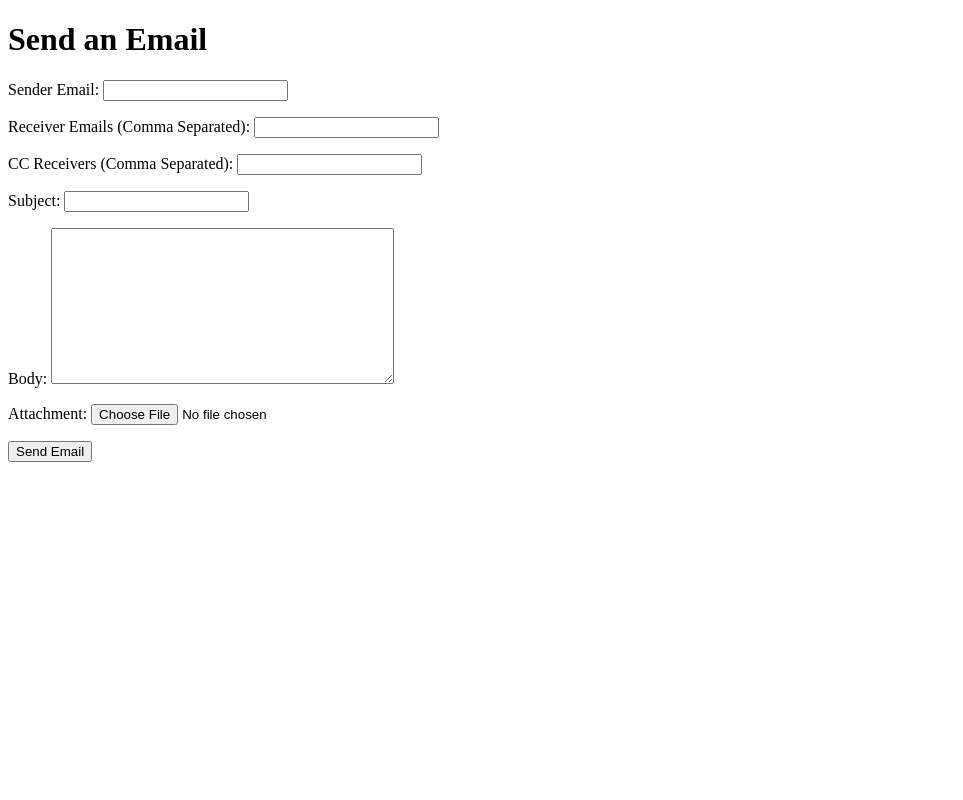
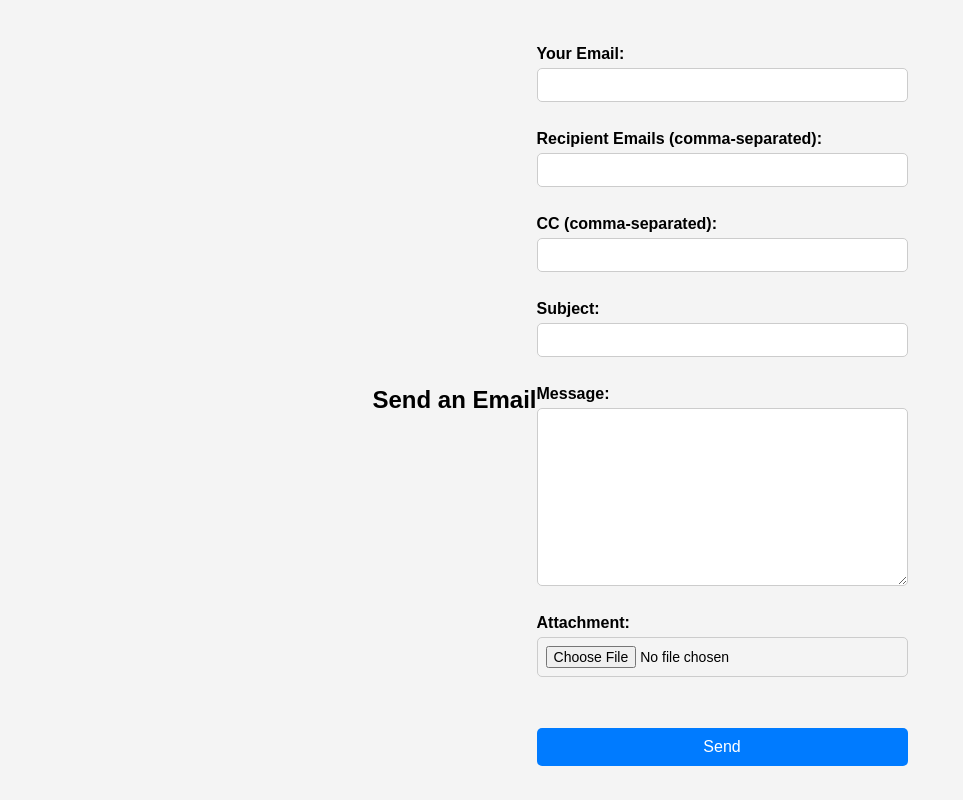
Before and after one commit to ACovrighin/NetworkFinal, a Django app: page / in a window 1280 px wide. Shown: the whole page, without its empty margins (0-963 px from the left). Run offline with Django 5.2, Linux system fonts and the light colour scheme.

Commit message:
Design looks less scuffed now and functionality remains the same. Will update front end design and add more features soon.

```diff
--- /dev/null
+++ b/email_project/email_app/static/email_app/styles.css
@@ -0,0 +1,63 @@
+body {
+    background-color: #f4f4f4;
+    font-family: Arial, sans-serif;
+    display: flex;
+    justify-content: center;
+    align-items: center;
+    height: 100vh;
+    margin: 0;
+}
+
+.container {
+    background: white;
+    padding: 20px;
+    border-radius: 8px;
+    box-shadow: 0 0 10px rgba(0, 0, 0, 0.1);
+    width: 400px;
+}
+
+h2 {
+    text-align: center;
+    margin-bottom: 20px;
+}
+
+form {
+    display: flex;
+    flex-direction: column;
+}
+
+label {
+    margin: 10px 0 5px;
+    font-weight: bold;
+}
+
+input, textarea {
+    padding: 8px;
+    border: 1px solid #ccc;
+    border-radius: 5px;
+    font-size: 14px;
+}
+
+button {
+    margin-top: 15px;
+    padding: 10px;
+    background-color: #007bff;
+    color: white;
+    border: none;
+    border-radius: 5px;
+    font-size: 16px;
+    cursor: pointer;
+}
+
+button:hover {
+    background-color: #0056b3;
+}
+
+.alert {
+    background-color: #d4edda;
+    color: #155724;
+    padding: 10px;
+    margin-bottom: 15px;
+    border-radius: 5px;
+    text-align: center;
+}
--- a/email_project/email_app/templates/email_app/send_email.html
+++ b/email_project/email_app/templates/email_app/send_email.html
@@ -1,14 +1,48 @@
+{% load static %}
 <!DOCTYPE html>
-<html>
+<html lang="en">
 <head>
+    <meta charset="UTF-8">
+    <meta name="viewport" content="width=device-width, initial-scale=1.0">
     <title>Send Email</title>
+    <link rel="stylesheet" type="text/css" href="{% static 'email_app/styles.css' %}">
 </head>
 <body>
-    <h1>Send an Email</h1>
+    <h2>Send an Email</h2>
+    {% if message %}
+        <p style="color: green;">{{ message }}</p>
+    {% endif %}
+    {% if error %}
+        <p style="color: red;">Error: {{ error }}</p>
+    {% endif %}
     <form method="post" enctype="multipart/form-data">
         {% csrf_token %}
-        {{ form.as_p }}
-        <button type="submit">Send Email</button>
+
+        <label for="id_email_sender">Your Email:</label>
+        {{ form.email_sender }}
+        <br>
+
+        <label for="id_email_receivers">Recipient Emails (comma-separated):</label>
+        {{ form.email_receivers }}
+        <br>
+
+        <label for="id_cc_receivers">CC (comma-separated):</label>
+        {{ form.cc_receivers }}
+        <br>
+
+        <label for="id_subject">Subject:</label>
+        {{ form.subject }}
+        <br>
+
+        <label for="id_body">Message:</label>
+        {{ form.body }}
+        <br>
+
+        <label for="id_attachment">Attachment:</label>
+        {{ form.attachment }}
+        <br><br>
+
+        <button type="submit">Send</button>
     </form>
 </body>
 </html>
```
Also changed, not shown: email_project/email_project/settings.py (+7 -2 lines).
